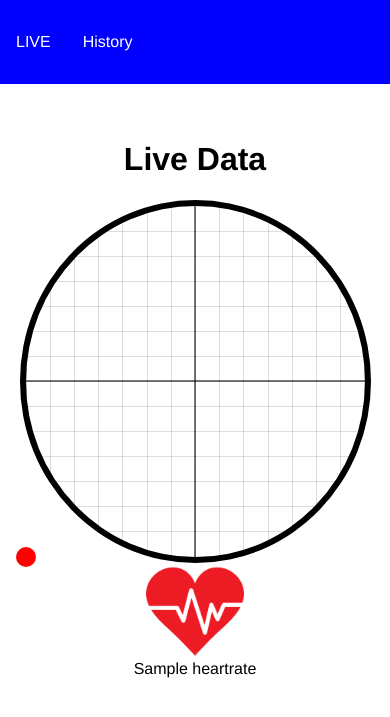
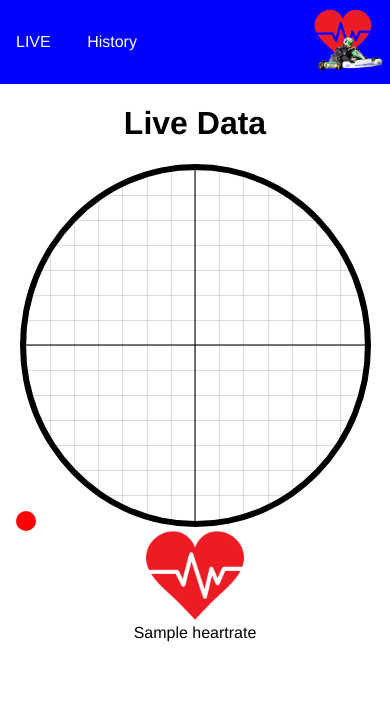
Before and after one commit to BlumCore/Diplomarbeit, a Flask app: template templates/index.html in a window 390 px wide. Shown: the top 717 px of the page. Run offline with Flask 3, Linux system fonts and the light colour scheme; the template is opened without the code that fills it: most values are stand-ins (such as "Sample title", 1, 10 or a date in 2020); data that the repository does not hold is empty.

Commit message:
added Logo and fixed header

```diff
--- a/app.py
+++ b/app.py
@@ -1,4 +1,5 @@
 from flask import Flask, render_template
+from datetime import datetime
 import boto3
 from boto3.dynamodb.conditions import Key
 
@@ -8,7 +9,9 @@ app = Flask(__name__,  template_folder='templates')
 def index():
     item = getItem()
     lastimes = getLastItems()
-    return render_template("index.html", item=item, old=lastimes)
+    now = datetime.now()
+    current_time = now.strftime("%H:%M:%S")
+    return render_template("index.html", item=item, old=lastimes, time=current_time)
 
 @app.route('/history')
 def history():
--- a/static/base.css
+++ b/static/base.css
@@ -1,13 +1,15 @@
+nav{
+    display: flex;
+    justify-content: space-between;
+    align-items: center;
+    background-color: blue;
+}
 .nav__ul {
-    display: flex;
     align-items: center;
     list-style-type: none;
     margin: 0;
     padding: 0;
-    background-color: blue;
-    position: fixed;
     top: 0;
-    width: 100%;
     overflow: hidden;
     height: 10%;
     max-height: 100px;
@@ -24,4 +26,7 @@
     padding: 14px 16px;
     text-decoration: none;
 }
+.logo{
+    max-height: 80px;
+}
 body {margin:0;}
--- a/static/live.js
+++ b/static/live.js
@@ -1,14 +1,15 @@
 const dot = document.getElementById("dot");
 const heart = document.getElementById("heart");
+const time = document.getElementById("time");
 
 const interval = setInterval(function() {
     const url = "http://127.0.0.1:5000/getItem"
+    const currentDate = new Date();
     fetch(url)
     .then(response => response.json())
     .then(json => {
-        console.log(json);
         dot.style = "--x: " +  json.device_data.yacc + "; --y:" + json.device_data.yacc + ";";
         heart.innerHTML = json.device_data.heartrate
-
+        time.innerHTML = currentDate.toLocaleTimeString();
     })
   }, 500);
--- a/static/style.css
+++ b/static/style.css
@@ -56,7 +56,6 @@ article {
   margin: 30px;
 }
 .container{
-    margin-top: 120px;
     width: 100%;
     display: flex;
     flex-direction: row;
@@ -93,6 +92,11 @@ table{
   display: flex;
   justify-content: center;
 }
+.active{
+  background-color: blue;
+  color: white;
+}
+
 @media (max-width: 600px ) {
   .container{
     flex-direction: column;
@@ -103,4 +107,7 @@ table{
   .gyro{
     width: 100%;
   }
+  .time{
+    display: none;
+  }
 }
--- a/templates/base.html
+++ b/templates/base.html
@@ -1,15 +1,21 @@
 <!DOCTYPE html>
 <head>
+    <meta name="viewport" content="width=device-width, initial-scale=1">
     <link rel="stylesheet"  type="text/css" href="{{url_for('.static', filename='style.css')}}">
     <link rel="stylesheet"  type="text/css" href="{{url_for('.static', filename='base.css')}}">
 </head>
 
 <body>
     <nav>
-        <ul class="nav__ul">
-            <li class="nav__li"><a href="{{ url_for('index') }}">LIVE</a></li>
-            <li class="nav__li"><a href="{{ url_for('history') }}">History</a></li>
-        </ul>
+        <div>
+            <ul class="nav__ul">
+                <li class="nav__li"><a href="{{ url_for('index') }}">LIVE</a></li>
+                <li class="nav__li"><a href="{{ url_for('history') }}">History</a></li>
+            </ul>
+        </div>
+        <div>
+            <img src="{{url_for('.static', filename='logo.png')}}" class="logo">
+        </div>
     </nav>
     {% block content %}
     {% endblock %}
--- a/templates/index.html
+++ b/templates/index.html
@@ -1,7 +1,13 @@
 {% extends "base.html" %}
 {%block content%}
     <div class="container">
-        <h1>Live Data</h1>
+        <div class="datatable">
+            <h1>Live Data</h1>
+            <div id="time" class="time">
+                {{time}}
+            </div>
+        </div>
+
         <div class="gyro">
             <div class="axis" id="axis_x-3">
                 <div id="dot" class="dot" style="--x: {{ item['device_data']['xacc']}}; --y: {{ item['device_data']['yacc']}};">
```
Also changed, not shown: static/history.js (+6 -3 lines), static/logo.png (added).
